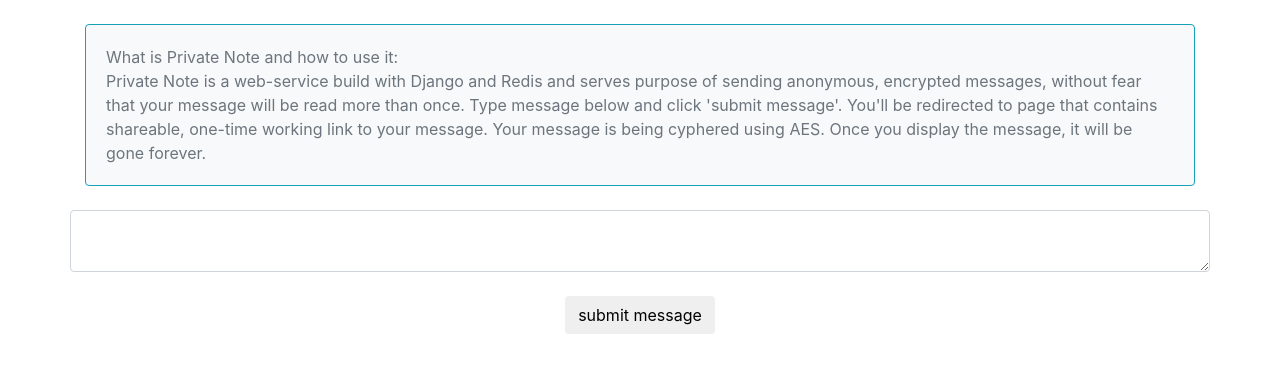
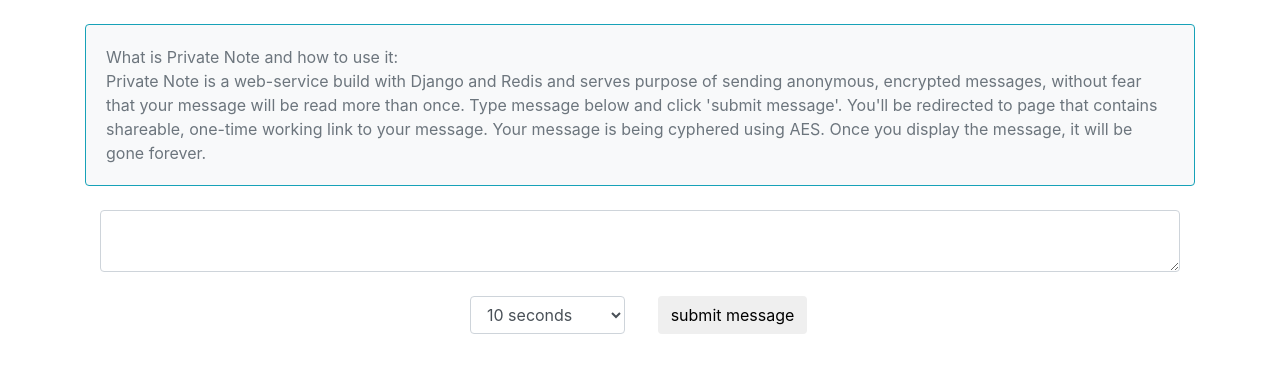
Before and after one commit to Ziemnior/private-note, a Django app: page / in a window 1280 px wide. Shown: the part 56-429 px from the top of the page. Run offline with Django 3.2, Linux system fonts and the light colour scheme; some libraries are stand-ins or nearby versions.

Commit message:
Add message expiration functionality

```diff
--- a/note/views.py
+++ b/note/views.py
@@ -5,7 +5,6 @@
 from .forms import CreateMessageForm
 from .redis_utils import create_session
 from .ciphering import Ciphering
-from .decorators import confirm_required
 
 
 def index_view(request):
@@ -14,9 +13,11 @@
         if form.is_valid():
             message_id = uuid.uuid5(uuid.NAMESPACE_URL, str(randint(0, 100))).hex
             message_body = form.cleaned_data.get('message_body')
+            message_ttl = request.POST['message_ttl']
             msg_body_ciphered = Ciphering.cipher_message(message_id.encode(), message_body)
             with create_session() as session:
                 session.rpush(message_id, *msg_body_ciphered)
+                session.expire(message_id, message_ttl)
             return render(request, 'note.html', {'msg_id': message_id})
     else:
         form = CreateMessageForm()
--- a/templates/index.html
+++ b/templates/index.html
@@ -1,28 +1,53 @@
 {% extends "base.html" %}
 {% block content %}
 
-<div class="containter">
+<div class="container form-group">
+    <div class="row">
+        <div class="col-xs-12">
             <div class="col card card-body bg-light text-secondary border-info">
                 What is Private Note and how to use it: <br/>
-        Private Note is a web-service build with Django and Redis and serves purpose of sending anonymous, encrypted
+                Private Note is a web-service build with Django and Redis and serves purpose of sending anonymous,
+                encrypted
                 messages, without fear that your message will be read more than once.
-        Type message below and click 'submit message'. You'll be redirected to page that contains shareable, one-time
-        working link to your message. Your message is being cyphered using AES. Once you display the message, it will be
+                Type message below and click 'submit message'. You'll be redirected to page that contains shareable,
+                one-time
+                working link to your message. Your message is being cyphered using AES. Once you display the message, it
+                will be
                 gone forever.
             </div>
-    <br/>
-    <div class="col-* form-group">
+        </div>
+    </div>
     <form method="POST" autocomplete="off" novalidate>
         {% csrf_token %}
-            <div class="row">
+        <div class="row-*">
+            <div class="col-xs-12">
+                <br/>
                 <textarea class="form-control" name="message_body"></textarea>
             </div>
+        </div>
+        <div class="row text-center">
+            <div class="col-md-4"></div>
+            <div class="col-md-2">
                 <br/>
-            <div class="row-md-4 text-center">
-                <input class="btn" type="submit" value="submit message">
+                <select class="form-control" name="message_ttl" id="message_ttl">
+
+                    <option value="10">10 seconds</option>
+                    <option value="60">60 seconds</option>
+                    <option value="300">5 minutes</option>
+                    <option value="600">10 minutes</option>
+                    <option value="1800">30 minutes</option>
+                    <option value="3600">1 hour</option>
+                    <option value="86400">1 day</option>
+                    <option value="2629743">1 month</option>
+                    <option value="31556926">1 year</option>
+                </select>
             </div>
+            <div class="col-md-2">
+                <br/>
+                <input class="btn" type="submit" value="submit message"></div>
+        </div>
+        <div class="col-md-5"></div>
     </form>
-    </div>
 </div>
 
 {% endblock %}
```
Also changed, not shown: 1 other file. Lines whose indentation alone changed are shown as unchanged.
